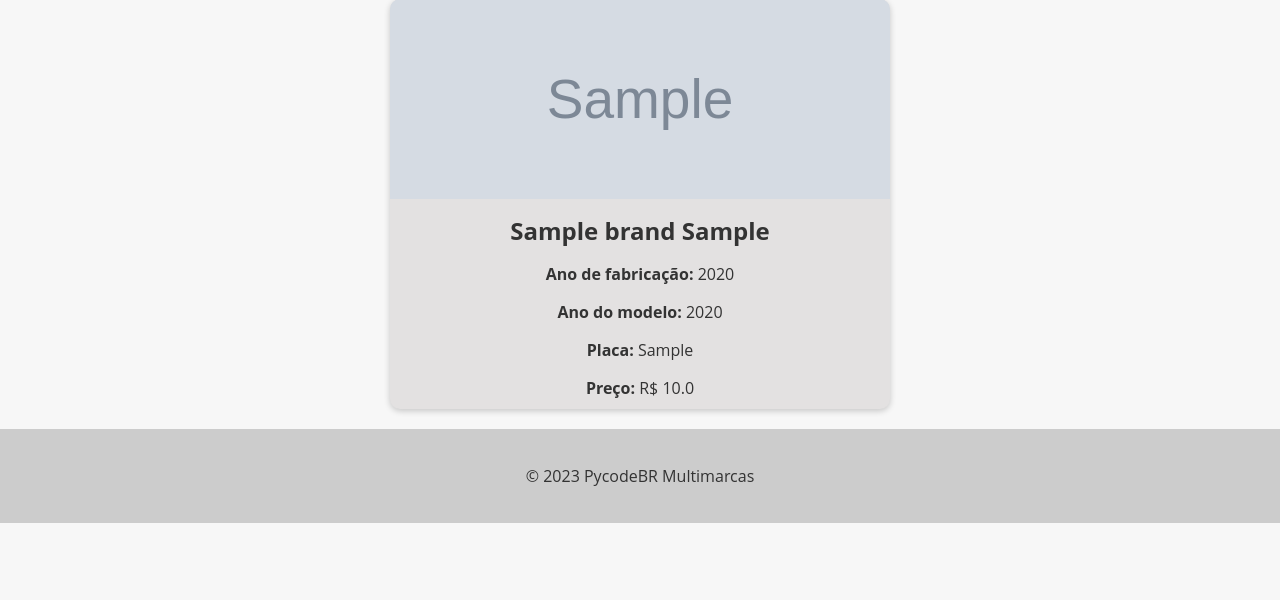
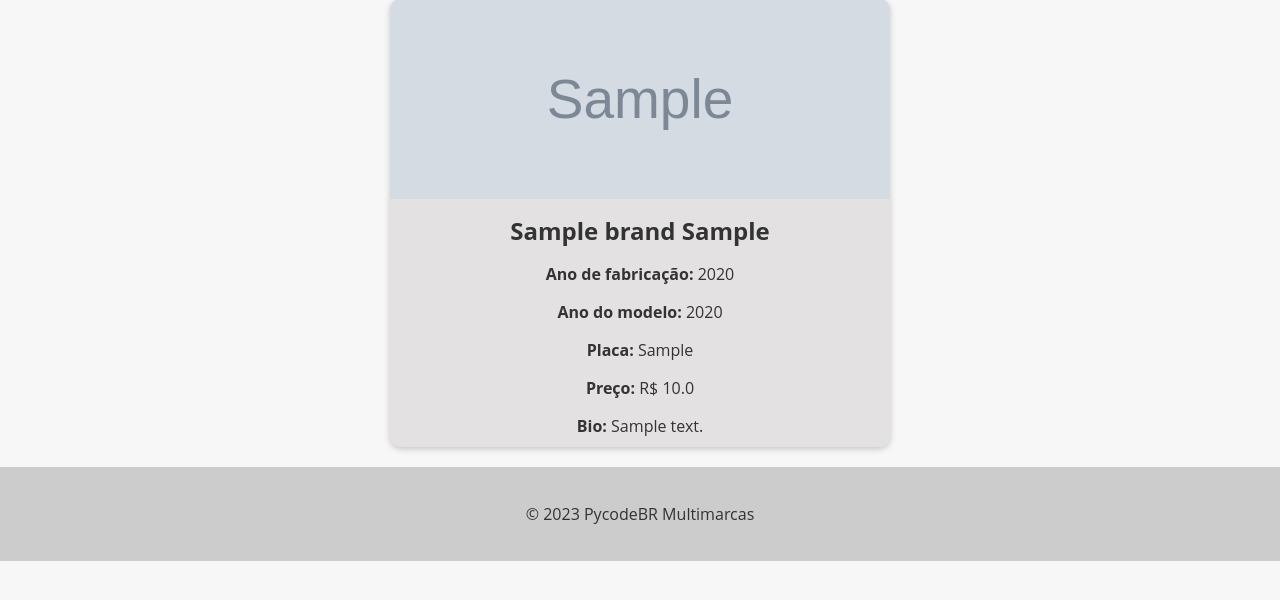
Before and after one commit to ramonbss/django_master_cars, a Django app: page /cars/1/ in a window 1280 px wide. Shown: the part 71-671 px from the top of the page. Run offline with Django 5.2, Linux system fonts and the light colour scheme; tables that the repository leaves empty hold one stand-in row (values such as "Sample post"); grey boxes marked "Sample" are stand-in pictures.

Commit message:
feat: Add 'bio' field to the Car model, display it in the car detail template, and register CarInventory in the admin interface.

```diff
--- a/cars/admin.py
+++ b/cars/admin.py
@@ -1,7 +1,7 @@
 from django.contrib import admin
 
 # Register your models here.
-from .models import Car, Brand
+from .models import Car, Brand, CarInventory
 
 class CarAdmin(admin.ModelAdmin):
     list_display = ('model', 'brand', 'factory_year', 'model_year', 'price')
@@ -11,5 +11,9 @@ class BrandAdmin(admin.ModelAdmin):
     list_display = ('name',)
     search_fields = ('name',)
 
+class CarInventoryAdmin(admin.ModelAdmin):
+    list_display = ('cars_count', 'cars_total_value', 'created_at')
+
 admin.site.register(Car, CarAdmin)
 admin.site.register(Brand, BrandAdmin)
+admin.site.register(CarInventory, CarInventoryAdmin)
--- a/cars/models.py
+++ b/cars/models.py
@@ -23,6 +23,7 @@ class Car(models.Model):
     plate = models.CharField(max_length=10)
     price = models.FloatField(blank=True, null=True)
     photo = models.ImageField(upload_to="cars", blank=True, null=True)
+    bio = models.TextField(blank=True, null=True)
 
     @property
     def photo_url(self):
--- a/cars/templates/car_detail.html
+++ b/cars/templates/car_detail.html
@@ -86,6 +86,9 @@
   <p><strong>Ano do modelo:</strong> {{ object.model_year }}</p>
   <p><strong>Placa:</strong> {{ object.plate }}</p>
   <p><strong>Preço:</strong> R$ {{ object.price }}</p>
+  {% if object.bio %}
+  <p><strong>Bio:</strong> {{ object.bio }}</p>
+  {% endif %}
 </div>
 {% if user.is_authenticated %}
 <div class="buttons-container">
```
Also changed, not shown: cars/migrations/0009_car_bio.py (added). Lines whose indentation alone changed are shown as unchanged.
